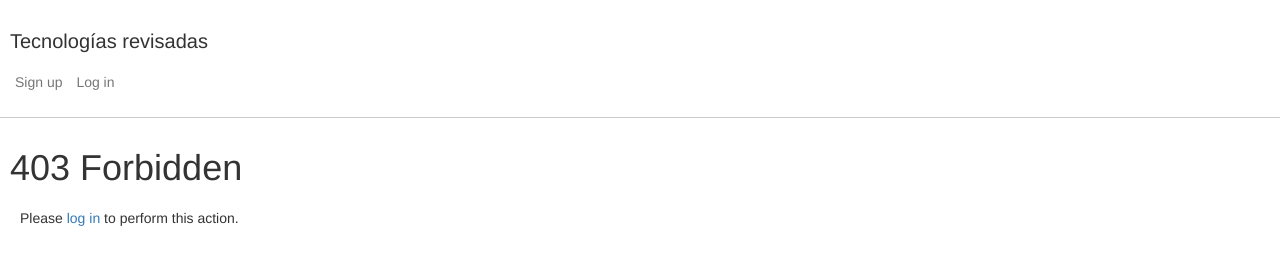
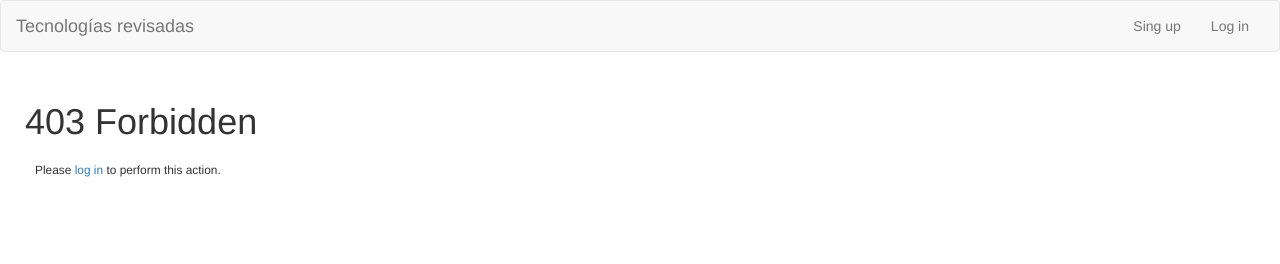
Before and after one commit to cesaralonso/developerskills, a website: page client/index.html in a window 1280 px wide. Drawn offline with Linux system fonts and the light colour scheme.

Commit message:
Cambio de navbar

```diff
--- a/client/index.html
+++ b/client/index.html
@@ -8,31 +8,49 @@
     <link href="vendor/bootstrap/dist/css/bootstrap.min.css" rel="stylesheet">
   </head>
   <body>
-    <header>
-      <h1>Tecnologías revisadas</h1>
-      <h2 ng-show="currentUser">Bienvenido {{currentUser.email}}</h2>
-      <nav>
-        <ul>
+      <nav class="navbar navbar-default">
+           <div class="container-fluid">
+             <div class="navbar-header">
+               <button type="button" class="navbar-toggle collapsed" data-toggle="collapse" data-target="#navbar" aria-expanded="false" aria-controls="navbar">
+                 <span class="sr-only">Toggle navigation</span>
+                 <span class="icon-bar"></span>
+                 <span class="icon-bar"></span>
+                 <span class="icon-bar"></span>
+               </button>
+               <a class="navbar-brand">Tecnologías revisadas</a>
+             </div>
+             <div id="navbar" class="navbar-collapse collapse">
+               <ul class="nav navbar-nav">
+                 <li ng-show="currentUser" >
+                   <a ui-sref="my-reviews" ui-sref-active="active" >Mis Revisiones</a>
+                 </li>
+                 <li ng-show="currentUser" >
+                   <a ui-sref="add-review" ui-sref-active="active" >Agregar Revisión</a>
+                 </li>
+                 <li ng-show="currentUser" >
+                   <a ui-sref="logout" ui-sref-active="active" >Log out</a>
+                 </li>
+               </ul>
+               <ul class="nav navbar-nav navbar-right">
                  <li ng-hide="currentUser">
-            <a ui-sref="sign-up" ui-sref-active="active">Sign up</a>
+                   <a  ui-sref="sign-up" ui-sref-active="active"> Sing up</a>
+                 </li>
+                 <li ng-hide="currentUser" >
+                   <a ui-sref="login" ui-sref-active="active" > Log in</a>
                  </li>
                  <li ng-show="currentUser">
-            <a ui-sref="my-reviews" ui-sref-active="active">Mis Revisiones</a>
-          </li>
-          <li ng-show="currentUser">
-            <a ui-sref="add-review" ui-sref-active="active">Agregar Revisión</a>
-          </li>
-          <li ng-hide="currentUser">
-            <a ui-sref="login" ui-sref-active="active">Log in</a>
-          </li>
-          <li ng-show="currentUser">
-            <a ui-sref="logout" ui-sref-active="active">Log out</a>
+                   <a >Bienvenido <small>{{ currentUser.email }}</a>
                  </li>
                </ul>
+             </div><!--/.nav-collapse -->
+           </div><!--/.container-fluid -->
          </nav>
-    </header>
+
+    <div class="container-fluid">
 
       <main ui-view></main>
+
+    </div>
 
     <script src="vendor/angular/angular.min.js"></script>
     <script src="vendor/angular-resource/angular-resource.min.js"></script>
```
Lines whose indentation alone changed are shown as unchanged.
